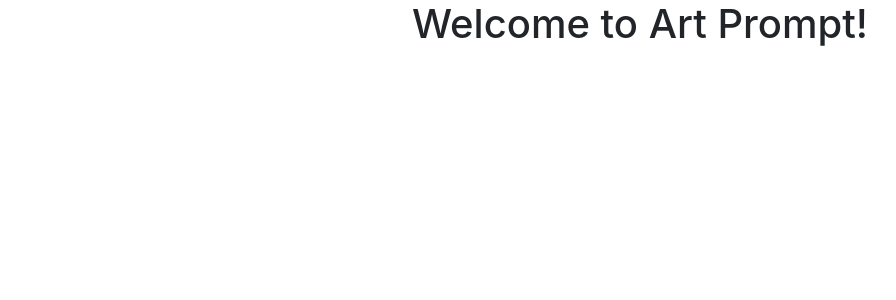
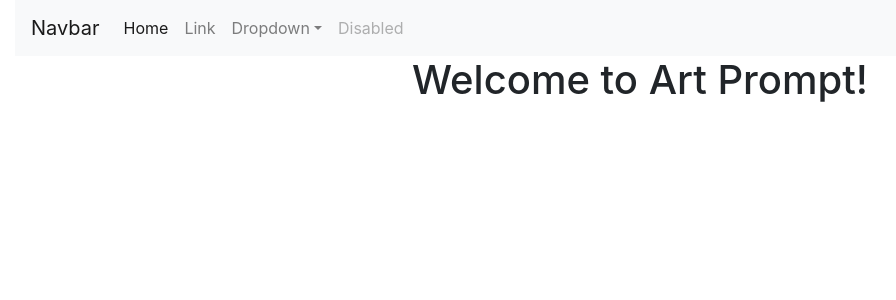
Before and after one commit to kjh311/art-prompt, a React (Create React App) app: page / in a window 1280 px wide. Shown: the top 300 px of the page, without its empty margins (0-896 px from the left). Built offline with nearby package versions, Linux system fonts and the light colour scheme.

Commit message:
dropdown

```diff
--- a/package.json
+++ b/package.json
@@ -4,6 +4,7 @@
   "private": true,
   "dependencies": {
     "bootstrap": "^4.1.1",
+    "jquery": "^3.3.1",
     "react": "^16.8.4",
     "react-dom": "^16.8.4",
     "react-scripts": "2.1.8"
--- a/public/index.html
+++ b/public/index.html
@@ -13,6 +13,9 @@
       user's mobile device or desktop. See https://developers.google.com/web/fundamentals/web-app-manifest/
     -->
     <link rel="manifest" href="%PUBLIC_URL%/manifest.json" />
+    <script src="//ajax.googleapis.com/ajax/libs/jquery/1.11.0/jquery.min.js"></script>
+<script src="//netdna.bootstrapcdn.com/bootstrap/4.1.1/js/bootstrap.min.js"></script>
+<!-- <link rel="stylesheet" type="text/css" href="//netdna.bootstrapcdn.com/bootstrap/4.1.1/css/bootstrap.min.css"> -->
     <!--
       Notice the use of %PUBLIC_URL% in the tags above.
       It will be replaced with the URL of the `public` folder during the build.
--- a/src/App.js
+++ b/src/App.js
@@ -1,11 +1,13 @@
 import React, { Component } from 'react';
 // import logo from './logo.svg';
 import './App.css';
+import Nav from './components/nav';
 
 class App extends Component {
   render() {
     return (
       <div className="App">
+      <Nav />
         <h1>Welcome to Art Prompt!</h1>
       </div>
     );
--- a/src/components/header.jsx
+++ /dev/null
@@ -1 +0,0 @@
-header.jsx
--- /dev/null
+++ b/src/components/nav.css
@@ -0,0 +1,3 @@
+.nav-div{
+	/*border: 2px solid red;*/
+}
--- /dev/null
+++ b/src/components/nav.jsx
@@ -0,0 +1,48 @@
+import React, { Component } from 'react';
+import './nav.css';
+
+export class Nav extends Component {
+	render() {
+		return (
+			<div className="nav-div container-fluid">
+				<nav class="navbar navbar-expand-lg navbar-light bg-light">
+  <a class="navbar-brand" href="#">Navbar</a>
+  <button class="navbar-toggler" type="button" data-toggle="collapse" data-target="#navbarSupportedContent" aria-controls="navbarSupportedContent" aria-expanded="false" aria-label="Toggle navigation">
+    <span class="navbar-toggler-icon"></span>
+  </button>
+
+  <div class="collapse navbar-collapse" id="navbarSupportedContent">
+    <ul class="navbar-nav mr-auto">
+      <li class="nav-item active">
+        <a class="nav-link" href="#">Home <span class="sr-only">(current)</span></a>
+      </li>
+      <li class="nav-item">
+        <a class="nav-link" href="#">Link</a>
+      </li>
+      <li class="nav-item dropdown">
+        <a class="nav-link dropdown-toggle" href="#" id="navbarDropdown" role="button" data-toggle="dropdown" aria-haspopup="true" aria-expanded="false">
+          Dropdown
+        </a>
+        <div class="dropdown-menu" aria-labelledby="navbarDropdown">
+          <a class="dropdown-item" href="#">Action</a>
+          <a class="dropdown-item" href="#">Another action</a>
+          <div class="dropdown-divider"></div>
+          <a class="dropdown-item" href="#">Something else here</a>
+        </div>
+      </li>
+      <li class="nav-item">
+        <a class="nav-link disabled" href="#">Disabled</a>
+      </li>
+    </ul>
+{/*    <form class="form-inline my-2 my-lg-0">
+      <input class="form-control mr-sm-2" type="search" placeholder="Search" aria-label="Search">
+      <button class="btn btn-outline-success my-2 my-sm-0" type="submit">Search</button>
+    </form>*/}
+  </div>
+</nav>
+			</div>
+		);
+	}
+}
+
+export default Nav;
--- a/src/index.js
+++ b/src/index.js
@@ -1,9 +1,12 @@
+import 'jquery/dist/jquery.js';
 import 'bootstrap/dist/css/bootstrap.css';
+
 import React from 'react';
 import ReactDOM from 'react-dom';
 import './index.css';
 import App from './App';
 import * as serviceWorker from './serviceWorker';
+
 
 
 ReactDOM.render(<App />, document.getElementById('root'));
```
Also changed, not shown: 1 other file (tests, documents, lock files or other folders).
